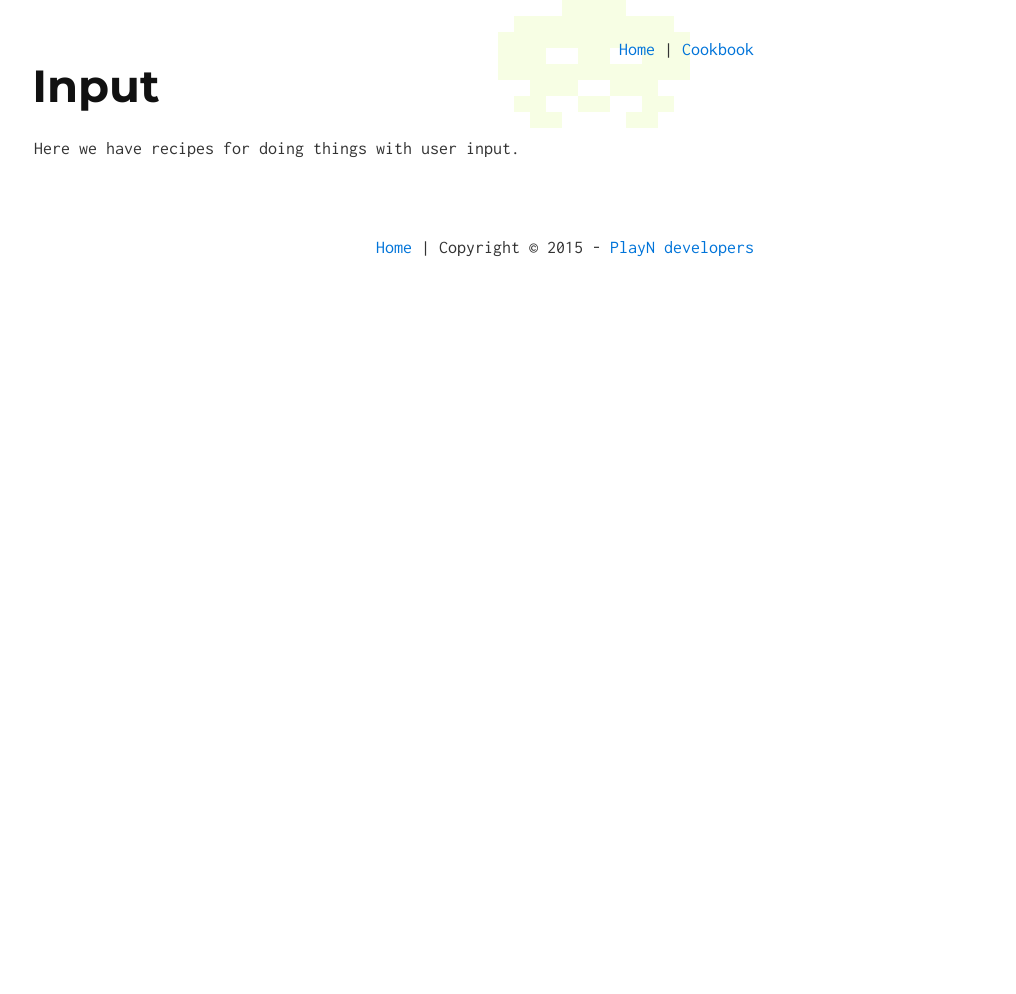
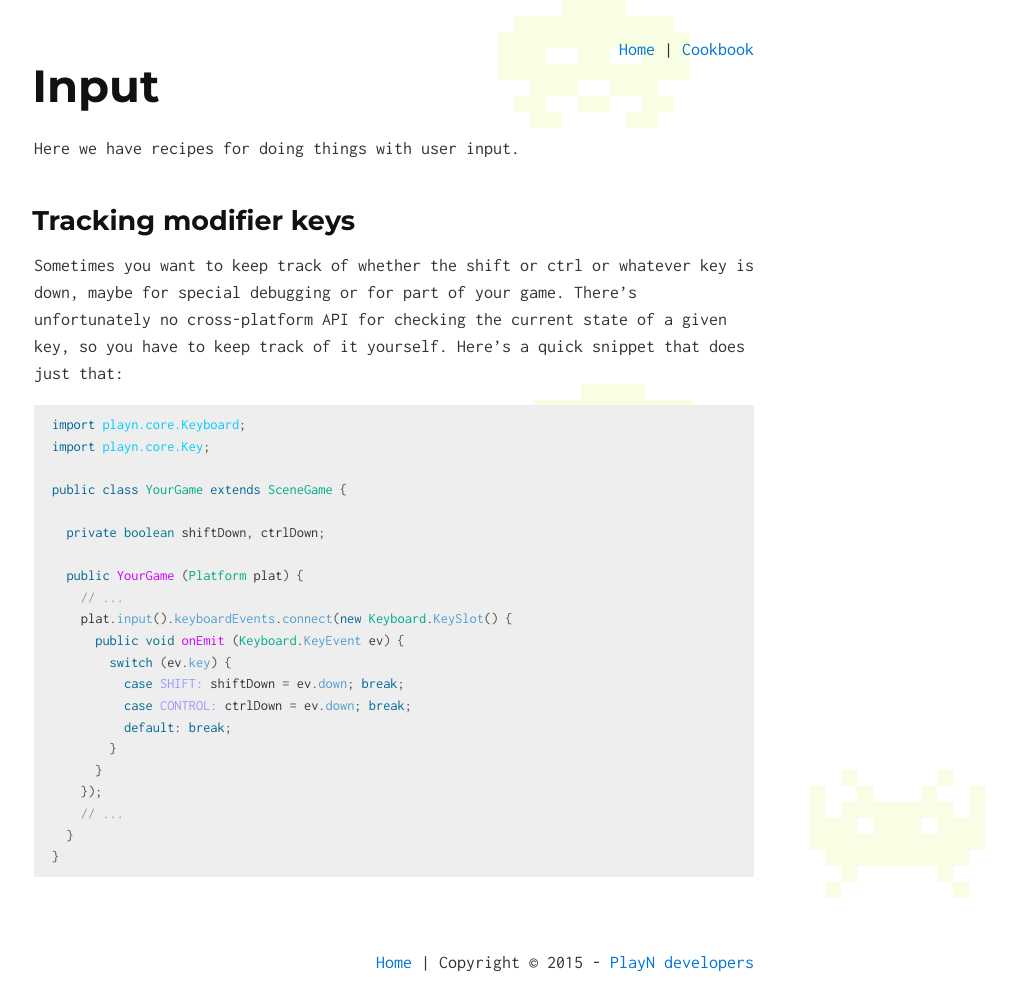
Before and after one commit to playn/playn.github.io, a Jekyll site: the page built from cookbook/input.md, in a window 1280 px wide. Shown: the whole page, without its empty margins (246-1262 px from the left). Built offline with Jekyll 4.4.1, drawn with Linux system fonts in a browser that asks for light colours; Markdown is read by kramdown in place of the engine named in the settings; before the commit the page ends 900 px from its top, so only the background shows below that.

Commit message:
Added modifier key tracking recipe.

````diff
--- a/cookbook/input.md
+++ b/cookbook/input.md
@@ -5,3 +5,34 @@ layout: cookbook
 # Input
 
 Here we have recipes for doing things with user input.
+
+## Tracking modifier keys
+
+Sometimes you want to keep track of whether the shift or ctrl or whatever key is down, maybe for
+special debugging or for part of your game. There's unfortunately no cross-platform API for
+checking the current state of a given key, so you have to keep track of it yourself. Here's a quick
+snippet that does just that:
+
+```java
+import playn.core.Keyboard;
+import playn.core.Key;
+
+public class YourGame extends SceneGame {
+
+  private boolean shiftDown, ctrlDown;
+
+  public YourGame (Platform plat) {
+    // ...
+    plat.input().keyboardEvents.connect(new Keyboard.KeySlot() {
+      public void onEmit (Keyboard.KeyEvent ev) {
+        switch (ev.key) {
+          case SHIFT: shiftDown = ev.down; break;
+          case CONTROL: ctrlDown = ev.down; break;
+          default: break;
+        }
+      }
+    });
+    // ...
+  }
+}
+```
````
